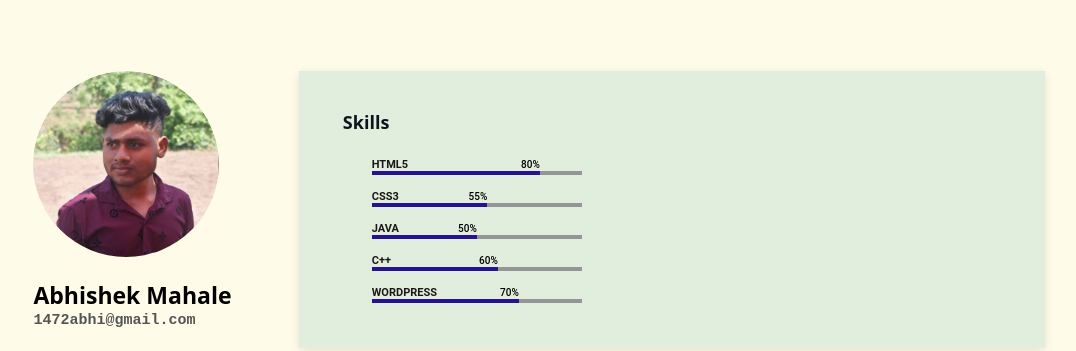
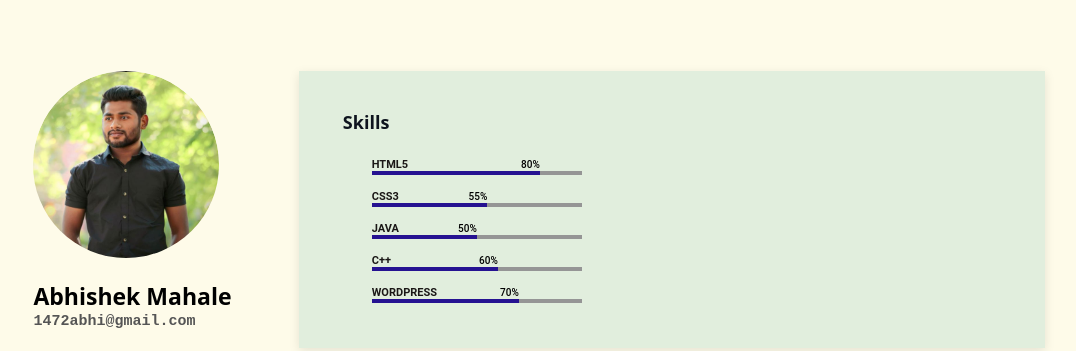
Before and after one commit to 1472abhi/profile, a plain HTML site: page index.html in a window 1280 px wide. Shown: the top 351 px of the page, without its empty margins (101-1177 px from the left). Drawn offline with Linux system fonts and the light colour scheme.

Commit message:
updated new profile image

```diff
--- a/index.html
+++ b/index.html
@@ -12,7 +12,7 @@
 <div id="container">
   <div id="profile">
     <div id="image">
-      <img id="profile-photo" src="abhi.jpg" alt="Profile-Image">
+      <img id="profile-photo" src="abhi1.jpg" alt="Profile-Image">
     </div>
     <p id="name">Abhishek Mahale<br><span id="email">1472abhi@gmail.com</span></p>
     <p id="designation">Computer Engineering<br><span id="college">at MET bhujbal knowledge city institute of engineering nashik </span></p>
```
Also changed, not shown: abhi1.jpg (added).
